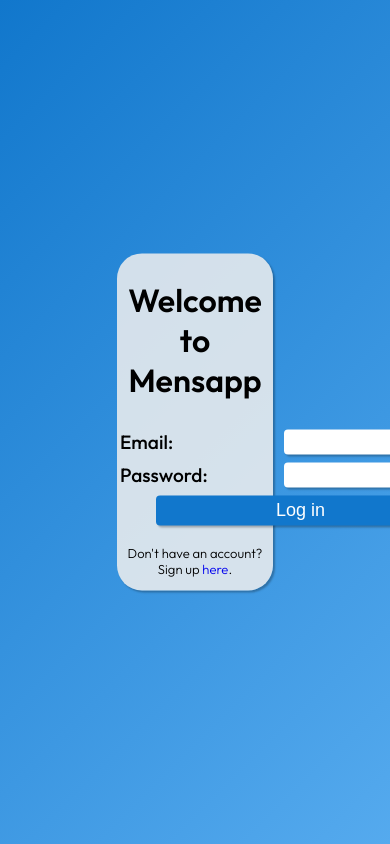
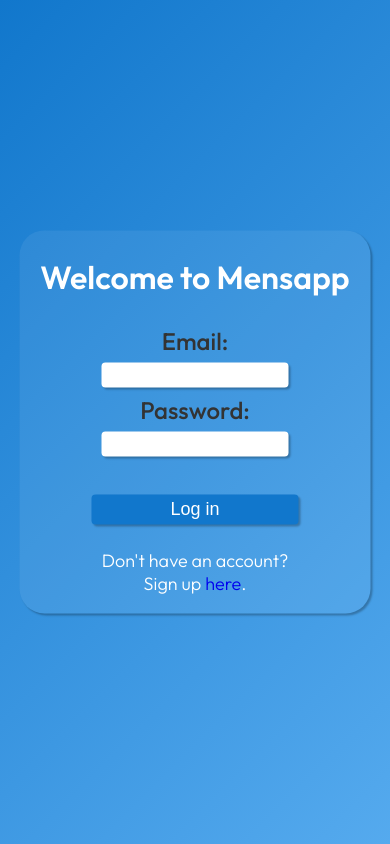
Before and after one commit to mkminek11/Mensapp, a PHP site: page / in a window 390 px wide. Run offline with PHP 8.4, Linux system fonts and the light colour scheme.

Commit message:
WORKING - style for mobile - index

```diff
--- a/index.php
+++ b/index.php
@@ -28,7 +28,7 @@
                     </tr>
                 </table>
             </form>
-            <p style="font-size: small; text-align: center;">Don't have an account? Sign up <a href="signup.php">here</a>.</p>
+            <p class="small" style="text-align: center;">Don't have an account?<br class="mobile-only"> Sign up <a href="signup.php">here</a>.</p>
             <?php
             if (array_key_exists("ma-login-email", $_POST)) {
                 $email    = $_POST["ma-login-email"];
--- a/style.css
+++ b/style.css
@@ -102,7 +102,11 @@ button {
 @keyframes spin {
     0%   {transform: rotate(0deg);   }
     100% {transform: rotate(360deg); }
-  }
+}
+
+.small {
+    font-size: large;
+}
 
 /*********************************  HEADER  **********************************/
 
@@ -327,11 +331,13 @@ nav .nav-front {
 }
 
 .index .content {
+    --width:  90%;
     position: absolute;
-    top: 50%;
+    top:  50%;
     left: 50%;
-    background-color: #eeeeeedd;
-    width: 40%;
+    background-color: #fff1;
+    color: var(--fg-white);
+    width: var(--width);
     height: auto;
     transform: translate(-50%, -50%);
     border-radius: 25px;
@@ -350,7 +356,10 @@ nav .nav-front {
 .index td {
     min-width: 150px;
     padding-bottom: 5px;
-    font-size: larger;
+    font-size: x-large;
+    display: block;
+    text-align: center;
+    color: #333;
 }
 
 .index input {
@@ -364,8 +373,8 @@ nav .nav-front {
 }
 
 .index button#submit {
-    width: 80%;
-    margin: 0px 10%;
+    width: 100%;
+    margin-top: 30px;
     height: 30px;
     font-size: large;
     border: none;
```
